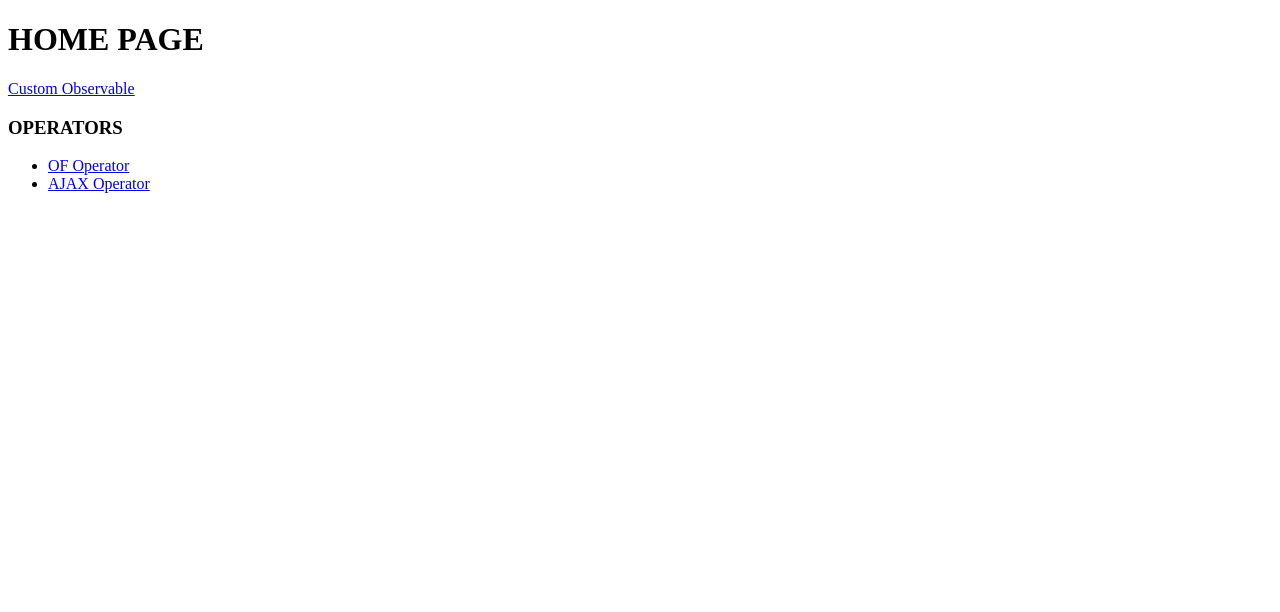
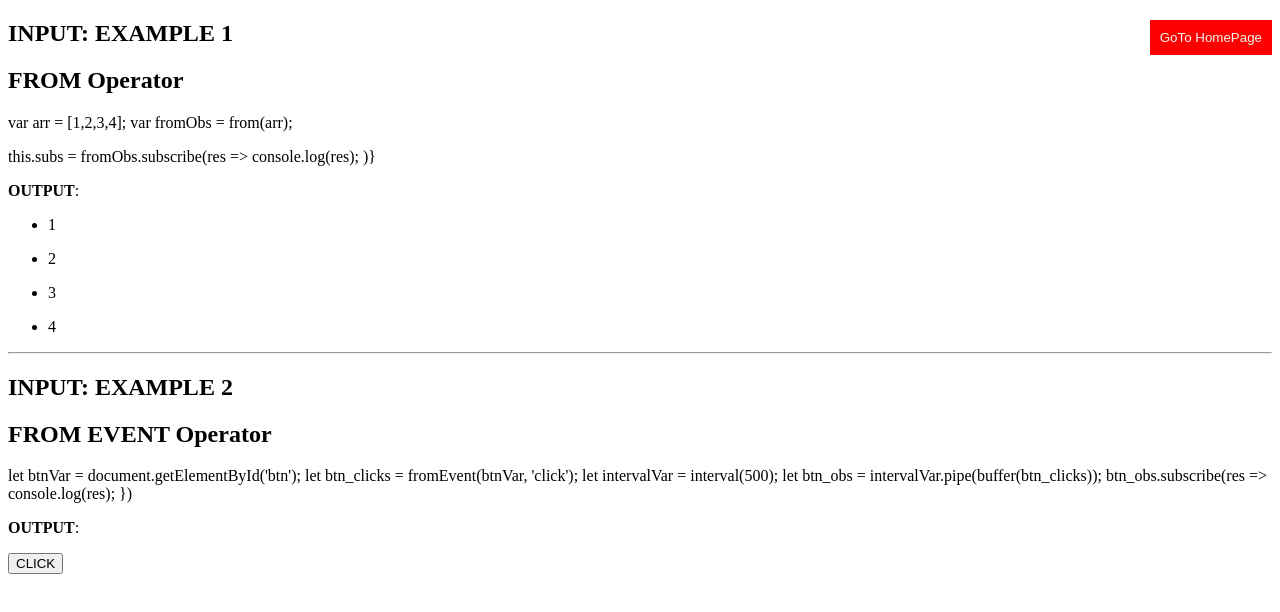
Before and after one commit to AdamAnsari/rxjs-angular, an Angular app: page /from-operator in a window 1280 px wide. Shown: the top 612 px of the page. Built offline with nearby package versions, Linux system fonts and the light colour scheme.

Commit message:
From Operator

```diff
--- a/src/app/app-routing.module.ts
+++ b/src/app/app-routing.module.ts
@@ -3,6 +3,7 @@
 import { CustomObservableComponent } from './modules/custom-observable/custom-observable.component';
 import { HomeComponent } from './modules/home/home.component';
 import { AjaxComponent } from './modules/operator/ajax/ajax.component';
+import { FromComponent } from './modules/operator/from/from.component';
 import { OfComponent } from './modules/operator/of/of.component';
 
 
@@ -11,6 +12,7 @@
   { path: 'custom-observable', component: CustomObservableComponent },
   { path: 'of-operator', component: OfComponent },
   { path: 'ajax-operator', component: AjaxComponent },
+  { path: 'from-operator', component: FromComponent },
 
   { path: '**', component: HomeComponent }
 ];
--- a/src/app/app.module.ts
+++ b/src/app/app.module.ts
@@ -8,6 +8,7 @@
 import { HeaderComponent } from './header/header.component';
 import { OfComponent } from './modules/operator/of/of.component';
 import { AjaxComponent } from './modules/operator/ajax/ajax.component';
+import { FromComponent } from './modules/operator/from/from.component';
 
 @NgModule({
   declarations: [
@@ -16,7 +17,8 @@
     HomeComponent,
     HeaderComponent,
     OfComponent,
-    AjaxComponent
+    AjaxComponent,
+    FromComponent
   ],
   imports: [
     BrowserModule,
--- a/src/app/modules/home/home.component.html
+++ b/src/app/modules/home/home.component.html
@@ -9,4 +9,7 @@
   <li>
     <a routerLink='/ajax-operator'>AJAX Operator</a>
   </li>
+  <li>
+    <a routerLink='/from-operator'>FROM Operator</a>
+  </li>
 </ul>
--- /dev/null
+++ b/src/app/modules/operator/from/from.component.html
@@ -0,0 +1,34 @@
+<button (click)="goBack()"
+  style="float: right; background-color: red; color: whitesmoke; border: none; padding: 10px; cursor: pointer;">
+  GoTo HomePage</button>
+<h2>INPUT: EXAMPLE 1</h2>
+<h2>FROM Operator</h2>
+<p>
+  var arr = [1,2,3,4];
+  var fromObs = from(arr);
+</p>
+<p>
+  this.subs = fromObs.subscribe(res =>
+    console.log(res);
+  )}
+</p>
+
+<p><strong>OUTPUT</strong>: </p>
+<ul *ngFor="let d of dataArr; let i=index;">
+  <li>{{ d }}</li>
+</ul>
+<hr>
+<h2>INPUT: EXAMPLE 2</h2>
+<h2>FROM EVENT Operator</h2>
+<p>
+  let btnVar = document.getElementById('btn');
+    let btn_clicks = fromEvent(btnVar, 'click');
+    let intervalVar = interval(500);
+    let btn_obs = intervalVar.pipe(buffer(btn_clicks));
+    btn_obs.subscribe(res =>
+      console.log(res);
+    })
+</p>
+<p><strong>OUTPUT</strong>: {{ fromEventData }} </p>
+
+<button id="btn">CLICK</button>
--- /dev/null
+++ b/src/app/modules/operator/from/from.component.ts
@@ -0,0 +1,45 @@
+import { Component, OnInit } from '@angular/core';
+import { Router } from '@angular/router';
+import { from, fromEvent, interval, Subscription } from 'rxjs';
+import { buffer } from 'rxjs/operators';
+
+@Component({
+  selector: 'app-from',
+  templateUrl: './from.component.html',
+  styleUrls: ['./from.component.scss']
+})
+export class FromComponent implements OnInit {
+  subs: Subscription;
+  dataArr: any[] = [];
+  fromEventData: any;
+
+  constructor(
+    private router: Router,
+  ) { }
+
+  ngOnInit(): void {
+    // EXAMPLE 1
+    var arr = [1,2,3,4];
+    var fromObs = from(arr);
+
+    this.subs = fromObs.subscribe(res => {
+      console.log(res);
+      this.dataArr.push(res);
+    })
+
+    // EXAMPLE 2
+    let btnVar = document.getElementById('btn');
+    let btn_clicks = fromEvent(btnVar, 'click');
+    let intervalVar = interval(500);
+    let btn_obs = intervalVar.pipe(buffer(btn_clicks));
+    btn_obs.subscribe(res => {
+      console.log(res);
+      this.fromEventData = res;
+    })
+  }
+
+  goBack() {
+    this.router.navigate(['/']);
+  }
+
+}
```
Also changed, not shown: src/app/modules/operator/from/from.component.scss (added), 1 other file (tests, documents, lock files or other folders).
